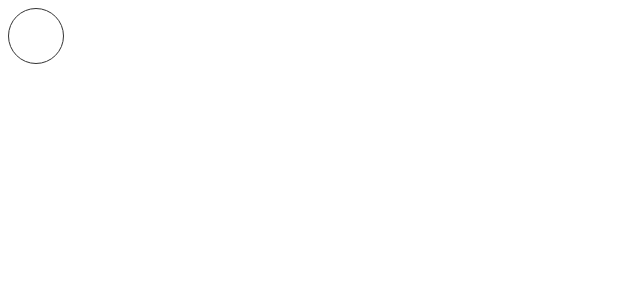
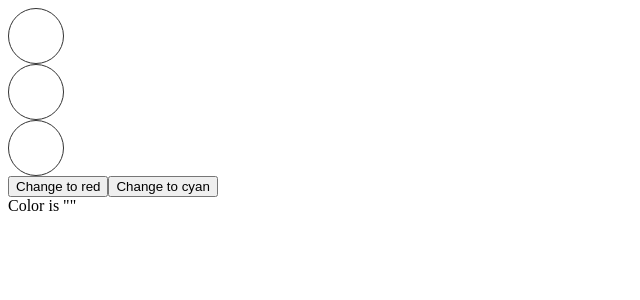
Before and after one commit to tiy-capone-angular/code-breaker, an Angular app: page / in a window 1280 px wide. Shown: the top 300 px of the page, without its empty margins (0-640 px from the left). Built offline with nearby package versions, Linux system fonts and the light colour scheme.

Commit message:
Fancy two-way binding.

```diff
--- a/src/app/app.component.html
+++ b/src/app/app.component.html
@@ -1 +1,6 @@
+<app-peg [(color)]="color"></app-peg>
 <app-peg></app-peg>
+<app-peg [(color)]="color"></app-peg>
+<button (click)="color = 'red'">Change to red</button>
+<button (click)="color = 'cyan'">Change to cyan</button>
+<div>Color is "{{ color }}"</div>
--- a/src/app/peg/peg.component.html
+++ b/src/app/peg/peg.component.html
@@ -1,7 +1,7 @@
 <div class="peg-holder">
   <div class="peg"
       [ngClass]="chosenClass"
-       (click)="handleClick()"></div>
+      (click)="handleClick()"></div>
   <div class="peg-choices"
        [class.show-options]="showOptions">
     <div (click)="handleRed()" class="peg-choice red"></div>
--- a/src/app/peg/peg.component.ts
+++ b/src/app/peg/peg.component.ts
@@ -1,4 +1,4 @@
-import { Component, OnInit, ViewEncapsulation } from '@angular/core';
+import { Component, OnInit, ViewEncapsulation, Input, Output, EventEmitter } from '@angular/core';
 
 interface ChosenClass {
   red?: boolean;
@@ -13,12 +13,23 @@ interface ChosenClass {
 })
 export class PegComponent implements OnInit {
 
+  @Input()
+  color: string;
+
+  @Output()
+  colorChange: EventEmitter<string>;
+
   showOptions: boolean;
-  chosenClass: ChosenClass;
 
-  constructor() { }
+  constructor() {
+    this.colorChange = new EventEmitter<string>();
+  }
 
   ngOnInit() {
+  }
+
+  get chosenClass(): ChosenClass {
+    return { [this.color]: true };
   }
 
   handleClick() {
@@ -26,18 +37,21 @@ export class PegComponent implements OnInit {
   }
 
   handleRed() {
-    this.chosenClass = { red: true };
+    this.color = 'red';
     this.showOptions = false;
+    this.colorChange.emit(this.color);
   }
 
   handleGoldenrod() {
-    this.chosenClass = { goldenrod: true };
+    this.color = 'goldenrod';
     this.showOptions = false;
+    this.colorChange.emit(this.color);
   }
 
   handleCyan() {
-    this.chosenClass = { cyan: true };
+    this.color = 'cyan';
     this.showOptions = false;
+    this.colorChange.emit(this.color);
   }
 
 }
```
